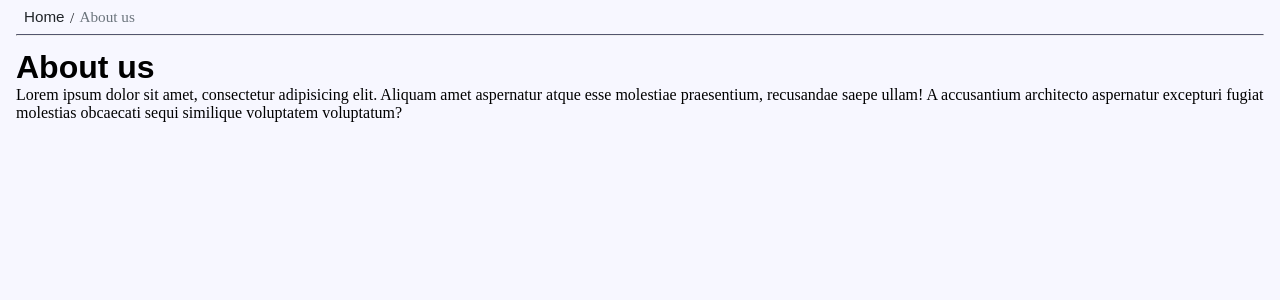
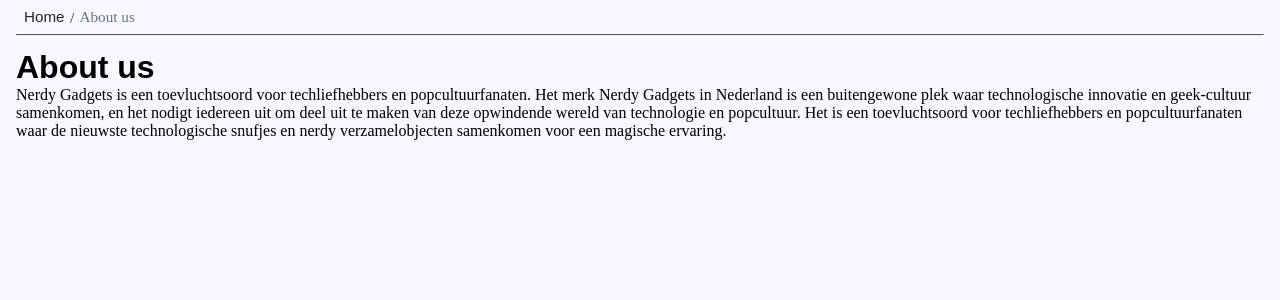
Before and after one commit to brundunn/KBS-Team-2, a PHP site: page /about-us.php in a window 1280 px wide. Shown: the part 54-354 px from the top of the page. Run offline with PHP 8.4, Linux system fonts and the light colour scheme; some web fonts are replaced.

Commit message:
laatste aanpassingen

```diff
--- a/about-us.php
+++ b/about-us.php
@@ -25,7 +25,7 @@
     <hr>
 
     <h1>About us</h1>
-    <p>Lorem ipsum dolor sit amet, consectetur adipisicing elit. Aliquam amet aspernatur atque esse molestiae praesentium, recusandae saepe ullam! A accusantium architecto aspernatur excepturi fugiat molestias obcaecati sequi similique voluptatem voluptatum?</p>
+    <p>Nerdy Gadgets is een toevluchtsoord voor techliefhebbers en popcultuurfanaten. Het merk Nerdy Gadgets in Nederland is een buitengewone plek waar technologische innovatie en geek-cultuur samenkomen, en het nodigt iedereen uit om deel uit te maken van deze opwindende wereld van technologie en popcultuur. Het is een toevluchtsoord voor techliefhebbers en popcultuurfanaten waar de nieuwste technologische snufjes en nerdy verzamelobjecten samenkomen voor een magische ervaring.</p>
 
     </div>
 
```
